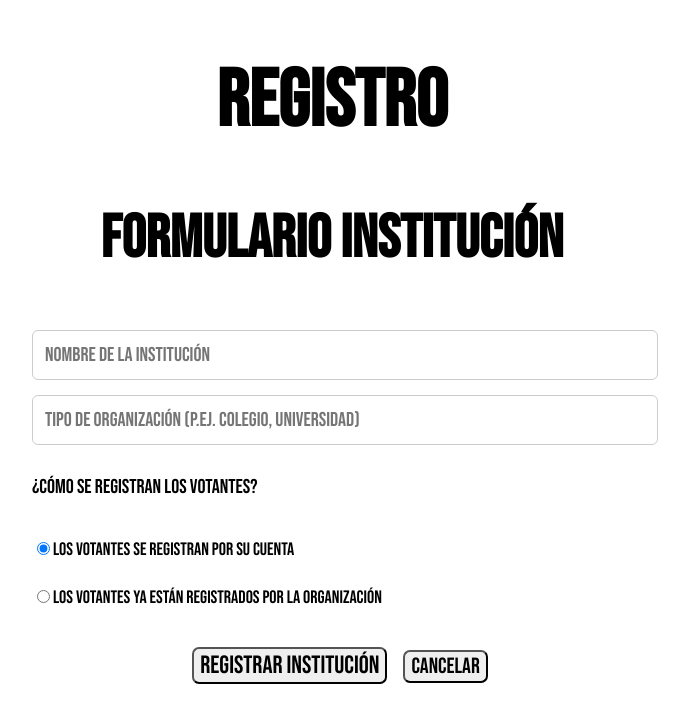
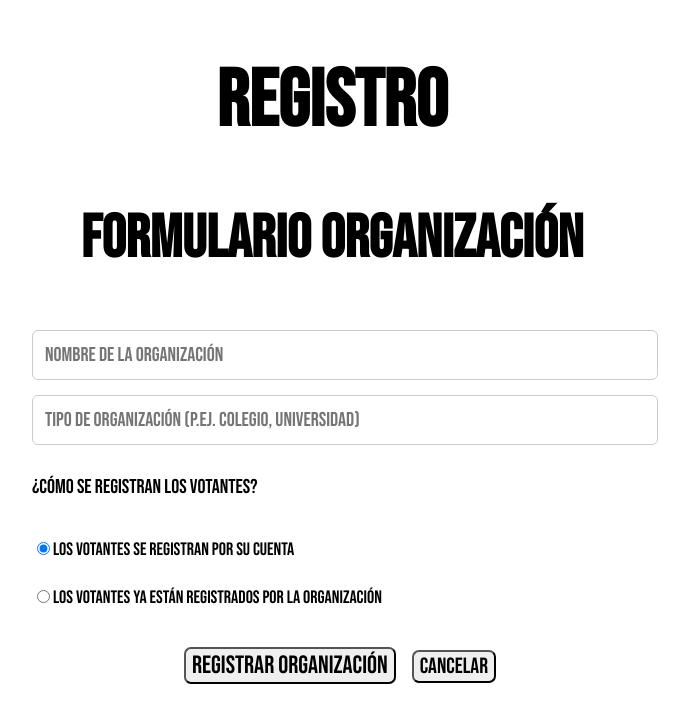
Before and after one commit to JeffLcTec/RegistroVotacion, a React (Create React App) app: page / in a window 1280 px wide. Both pictures are taken after a click on the button "Organización". Shown: the top 722 px of the page, without its empty margins (308-997 px from the left). Built offline with nearby package versions, Linux system fonts and the light colour scheme.

Commit message:
Corrección de texto

```diff
--- a/src/FormularioOrganizacion.js
+++ b/src/FormularioOrganizacion.js
@@ -42,11 +42,11 @@ export default function FormularioOrganizacion({ onRegistrar, organizaciones, on
 
   return (
     <form onSubmit={handleSubmit} style={{ textAlign: 'center', maxWidth: '600px', margin: 'auto' }}>
-      <h2>Formulario Institución</h2>
+      <h2>Formulario Organización</h2>
 
       <input
         name="nombre"
-        placeholder="Nombre de la institución"
+        placeholder="Nombre de la organización"
         value={formData.nombre}
         onChange={handleChange}
         style={inputStyle}
@@ -87,7 +87,7 @@ export default function FormularioOrganizacion({ onRegistrar, organizaciones, on
       </div>
 
       <button type="submit" style={{ fontFamily: 'Bebas Neue', fontSize: '25px', margin: '1rem', borderRadius: '7px' }}>
-        Registrar Institución
+        Registrar Organización
       </button>
 
       <button type="button" onClick={onCancelar} style={{ fontFamily: 'Bebas Neue', fontSize: '22px', borderRadius: '7px' }}>
```
